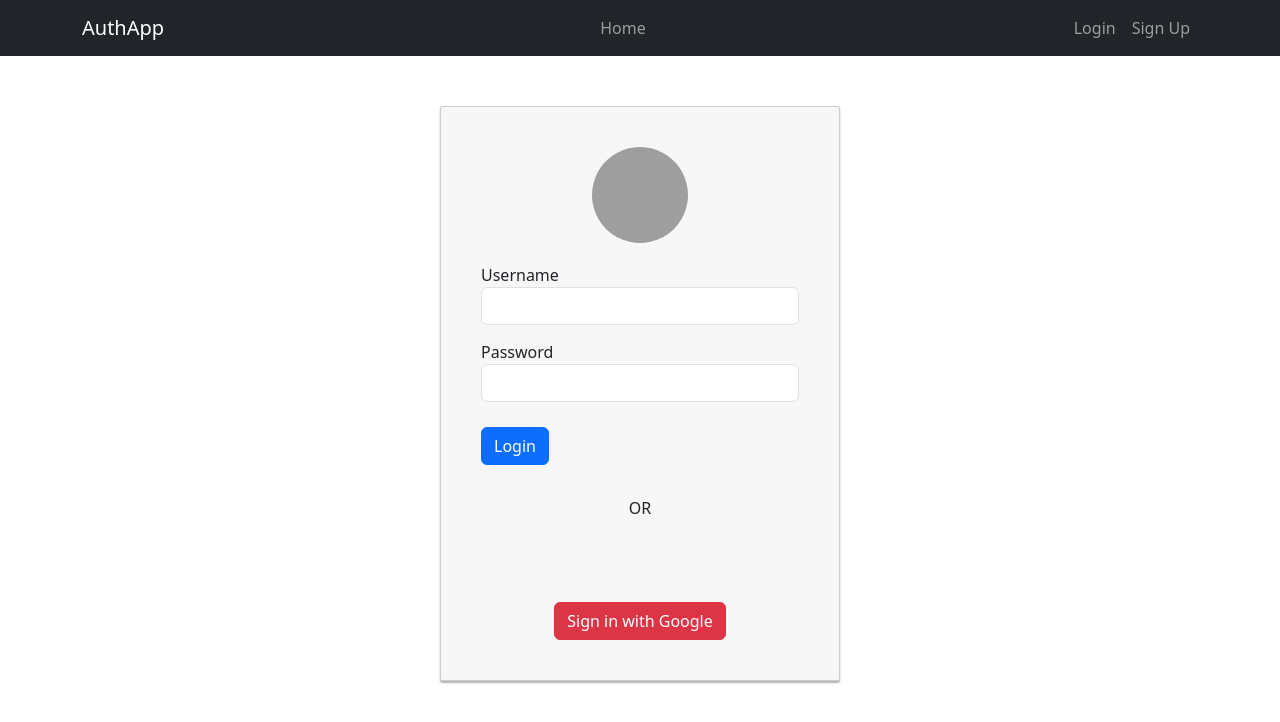
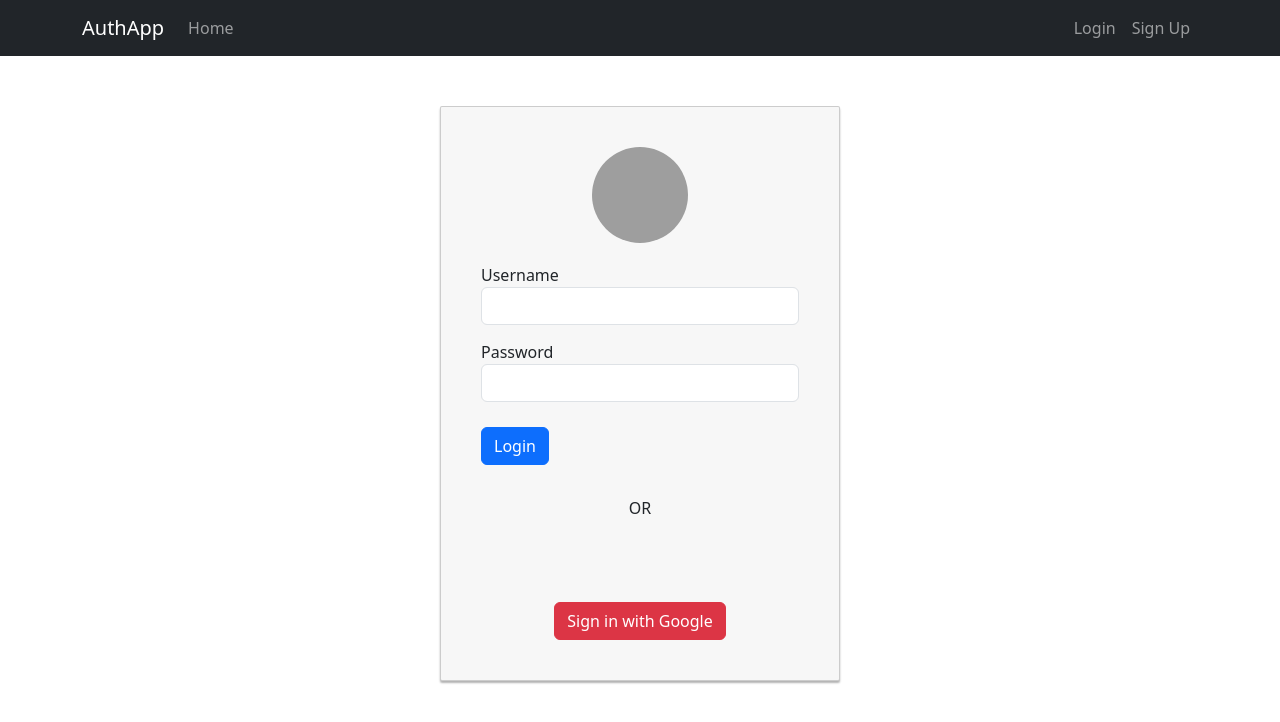
Before and after one commit to DeraniDU/SkillSync-PAF-Y3S2-WE-193-FULL-STACK, a React (Create React App) app in the folder frontend/: page /login in a window 1280 px wide. Shown: the top 722 px of the page. Built offline with nearby package versions, Linux system fonts and the light colour scheme; grey boxes are pictures that could not be loaded.

Commit message:
Add Tailwind CSS configuration to the project
Set up Tailwind CSS by adding its configuration file and updating styles to use Tailwind directives. Updated package files to include Tailwind CSS as a development dependency.

```diff
--- a/frontend/package.json
+++ b/frontend/package.json
@@ -40,5 +40,8 @@
       "last 1 firefox version",
       "last 1 safari version"
     ]
+  },
+  "devDependencies": {
+    "tailwindcss": "^3.4.17"
   }
 }
--- a/frontend/src/index.css
+++ b/frontend/src/index.css
@@ -1,13 +1,3 @@
-body {
-  margin: 0;
-  font-family: -apple-system, BlinkMacSystemFont, 'Segoe UI', 'Roboto', 'Oxygen',
-    'Ubuntu', 'Cantarell', 'Fira Sans', 'Droid Sans', 'Helvetica Neue',
-    sans-serif;
-  -webkit-font-smoothing: antialiased;
-  -moz-osx-font-smoothing: grayscale;
-}
-
-code {
-  font-family: source-code-pro, Menlo, Monaco, Consolas, 'Courier New',
-    monospace;
-}
+@tailwind base;
+@tailwind components;
+@tailwind utilities;
--- /dev/null
+++ b/frontend/tailwind.config.js
@@ -0,0 +1,10 @@
+/** @type {import('tailwindcss').Config} */
+module.exports = {
+  content: [
+    "./src/**/*.{js,jsx,ts,tsx}",
+  ],
+  theme: {
+    extend: {},
+  },
+  plugins: [],
+}
```
Also changed, not shown: 1 other file (tests, documents, lock files or other folders).
